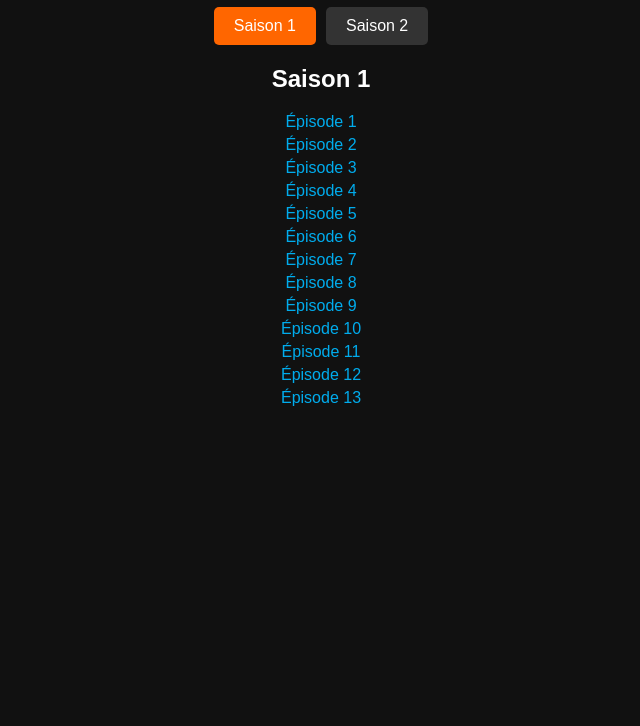
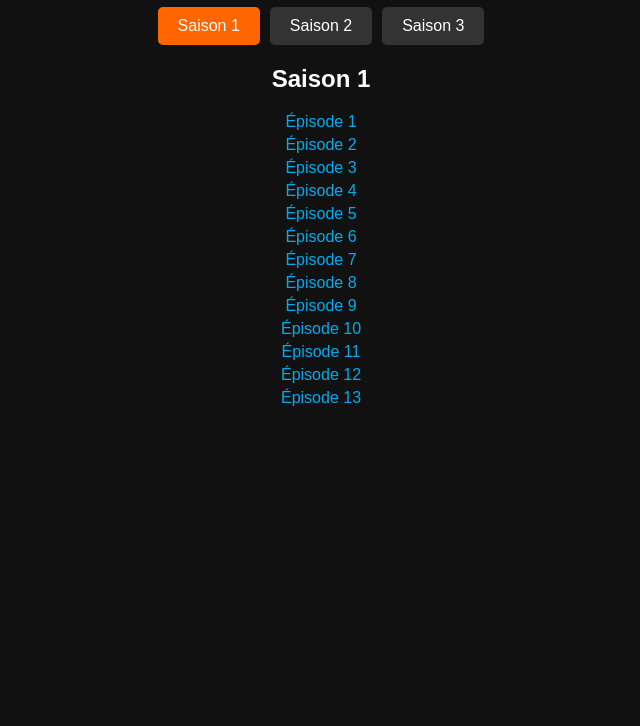
Before and after one commit to avox9/Simpsons, a plain HTML site: page index.html in a window 1280 px wide. Shown: the part 74-800 px from the top of the page, without its empty margins (319-959 px from the left). Drawn offline with Linux system fonts and the light colour scheme.

Commit message:
Add files via upload

```diff
--- a/index.html
+++ b/index.html
@@ -49,6 +49,7 @@
   <div class="tabs">
     <div class="tab active" onclick="showSeason(1)">Saison 1</div>
     <div class="tab" onclick="showSeason(2)">Saison 2</div>
+    <div class="tab" onclick="showSeason(2)">Saison 3</div>
   </div>
 
   <!-- Saison 1 -->
```
